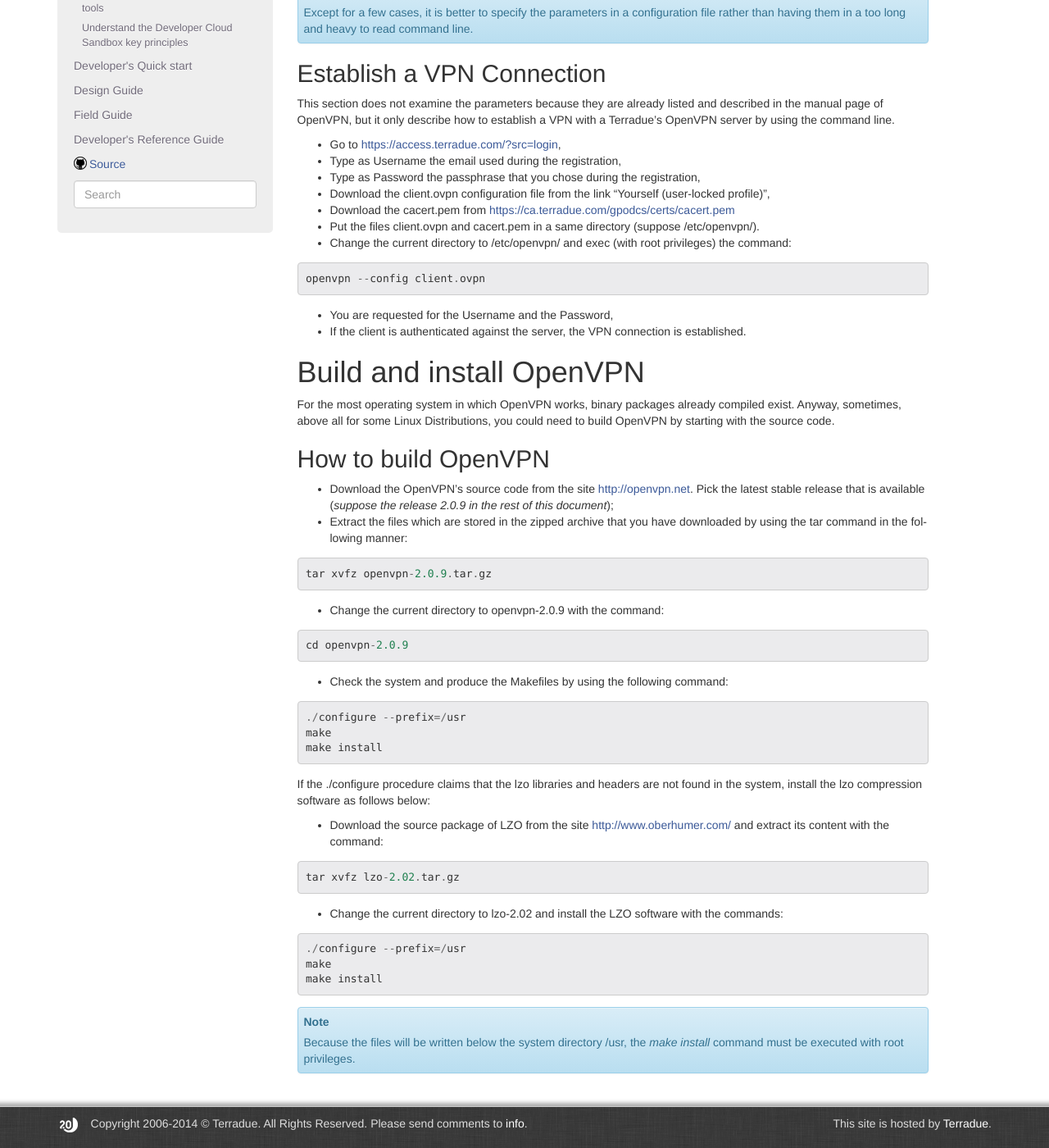
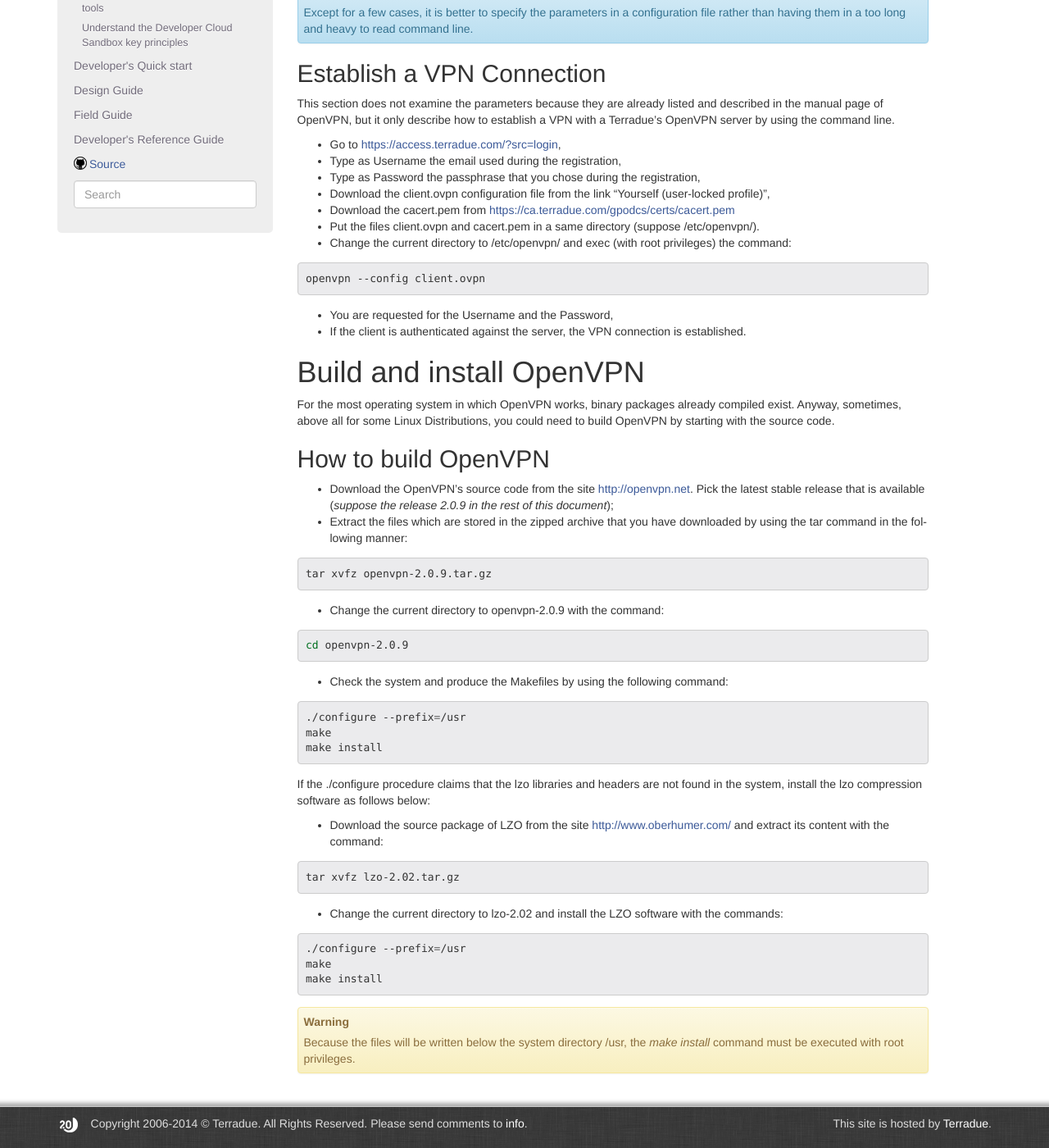
Before and after one commit to Terradue/doc-developer-sandbox, a Sphinx documentation site: the page built from source/start/laboratory/openvpncli.rst, in a window 1280 px wide and 1400 px high, scrolled down 494 px. Shown: the whole window at 82% size. Built offline with Sphinx 7.4.7, drawn with Linux system fonts in a browser that asks for light colours; pages that are not in the unit, such as notebooks, are missing from menus.

Commit message:
fixed bugs

```diff
--- a/source/developer/debug.rst
+++ b/source/developer/debug.rst
@@ -23,7 +23,7 @@
 
 .. code-block:: bash
 
- $ ciop-simjob node_expression
+ $ ciop-simjob my_node
 
 * From the output of the *ciop-simjob* command we can copy in the clipboard the **Tracking URL**. It will be similar to this:
 
--- a/source/start/laboratory/openvpn.rst
+++ b/source/start/laboratory/openvpn.rst
@@ -35,7 +35,7 @@
 To download the "OpenVPN Connect" client for installation on another computer, you can access installation material and configuration templates from here https://access.terradue.com/?src=connect
 
 Command Line Interface
----------------------
+----------------------
 
 In some scenarios you need to use the OpenVPN's command line interface, for example in a script to automatically start the VPN connection. So you can execute the OpenVPN client through the "openvpn" command  by using the prompt (Unix Shell or Windows Prompt).
 The section :ref:`OpenVPN Command Line <openvpncli>` will help you how to build and install OpenVPN for most of the operating systems, and use it via the command line.
--- a/source/start/laboratory/openvpncli.rst
+++ b/source/start/laboratory/openvpncli.rst
@@ -8,7 +8,7 @@
 
 By typing the command:
 
-.. code::
+.. code-block:: bash
 
   man openvpn
 
@@ -30,7 +30,7 @@
 - Put the files client.ovpn and cacert.pem in a same directory (suppose /etc/openvpn/).
 - Change the current directory to /etc/openvpn/ and exec (with root privileges) the command:
 
-.. code::
+.. code-block:: bash
 
   openvpn --config client.ovpn
 
@@ -48,19 +48,19 @@
 - Download the OpenVPN's source code from the site http://openvpn.net. Pick the latest stable release that is available (*suppose the release 2.0.9 in the rest of this document*);
 - Extract the files which are stored in the zipped archive that you have downloaded by using the tar command in the following manner:
 
-.. code::
+.. code-block:: bash
 
     tar xvfz openvpn-2.0.9.tar.gz
 
 - Change the current directory to openvpn-2.0.9 with the command:
 
-.. code::
+.. code-block:: bash
 
         cd openvpn-2.0.9
 
 - Check the system and produce the Makefiles by using the following command:
 
-.. code::
+.. code-block:: bash
 
         ./configure --prefix=/usr
         make
@@ -70,17 +70,17 @@
 
 - Download the source package of LZO from the site http://www.oberhumer.com/ and extract its content with the command:
 
-.. code::
+.. code-block:: bash
 
         tar xvfz lzo-2.02.tar.gz
 
 - Change the current directory to lzo-2.02 and install the LZO software with the commands:
 
-.. code::
+.. code-block:: bash
 
         ./configure --prefix=/usr
         make
         make install
 
-.. NOTE::
+.. WARNING::
   Because the files will be written below the system directory /usr, the *make install* command must be executed with root privileges.
```
Also changed, not shown: source/developer/basic.rst (+24 -27 lines), source/developer/general_notes.rst (+5 -2 lines), source/developer/src/basic/application.xml (+6 -6 lines).
